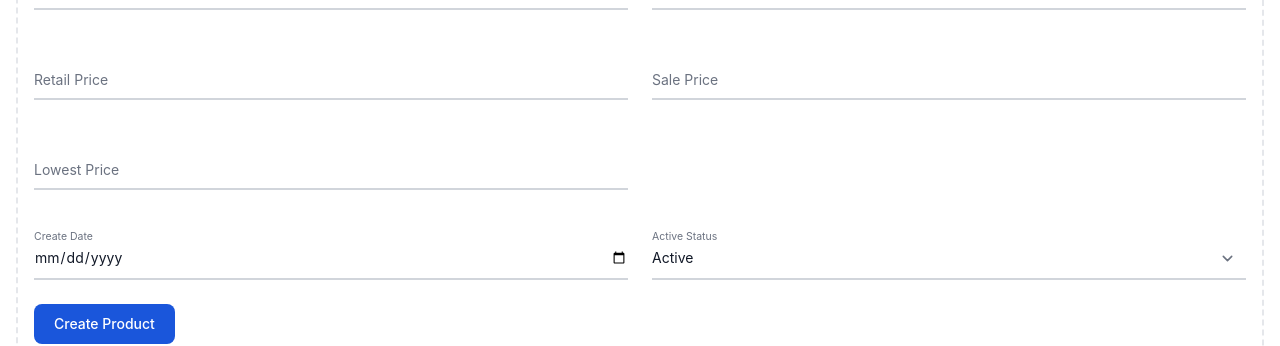
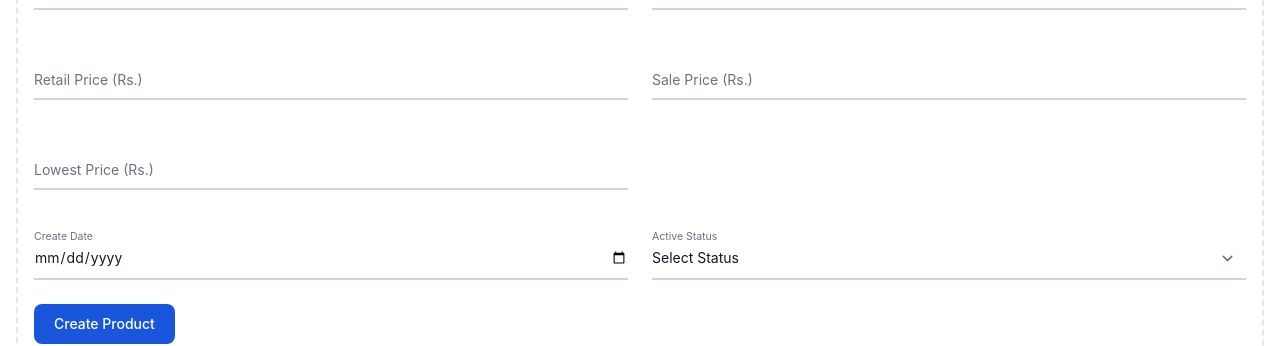
Before and after one commit to DinukaKaveen/CRUD-with-Products, a React (Create React App) app in the folder front-end/: page /create_product in a window 1280 px wide. Shown: the part 210-556 px from the top of the page. Built offline with nearby package versions, Linux system fonts and the light colour scheme.

Commit message:
Update CreateProduct.js

```diff
--- a/front-end/src/pages/CreateProduct.js
+++ b/front-end/src/pages/CreateProduct.js
@@ -143,7 +143,7 @@ function CreateProduct() {
                   htmlFor="retailPrice"
                   className="peer-focus:font-medium absolute text-sm text-gray-500 dark:text-gray-400 duration-300 transform -translate-y-6 scale-75 top-3 -z-10 origin-[0] peer-focus:start-0 rtl:peer-focus:translate-x-1/4 rtl:peer-focus:left-auto peer-focus:text-blue-600 peer-focus:dark:text-blue-500 peer-placeholder-shown:scale-100 peer-placeholder-shown:translate-y-0 peer-focus:scale-75 peer-focus:-translate-y-6"
                 >
-                  Retail Price
+                  Retail Price (Rs.)
                 </label>
               </div>
               <div className="relative z-0 w-full mb-6 group">
@@ -161,7 +161,7 @@ function CreateProduct() {
                   htmlFor="salePrice"
                   className="peer-focus:font-medium absolute text-sm text-gray-500 dark:text-gray-400 duration-300 transform -translate-y-6 scale-75 top-3 -z-10 origin-[0] peer-focus:start-0 rtl:peer-focus:translate-x-1/4 rtl:peer-focus:left-auto peer-focus:text-blue-600 peer-focus:dark:text-blue-500 peer-placeholder-shown:scale-100 peer-placeholder-shown:translate-y-0 peer-focus:scale-75 peer-focus:-translate-y-6"
                 >
-                  Sale Price
+                  Sale Price (Rs.)
                 </label>
               </div>
             </div>
@@ -182,7 +182,7 @@ function CreateProduct() {
                   htmlFor="lowestPrice"
                   className="peer-focus:font-medium absolute text-sm text-gray-500 dark:text-gray-400 duration-300 transform -translate-y-6 scale-75 top-3 -z-10 origin-[0] peer-focus:start-0 rtl:peer-focus:translate-x-1/4 rtl:peer-focus:left-auto peer-focus:text-blue-600 peer-focus:dark:text-blue-500 peer-placeholder-shown:scale-100 peer-placeholder-shown:translate-y-0 peer-focus:scale-75 peer-focus:-translate-y-6"
                 >
-                  Lowest Price
+                  Lowest Price (Rs.)
                 </label>
               </div>
             </div>
@@ -216,6 +216,7 @@ function CreateProduct() {
                   placeholder=" "
                   required
                 >
+                  <option>Select Status</option>
                   <option>Active</option>
                   <option>Not Active</option>
                 </select>
```
